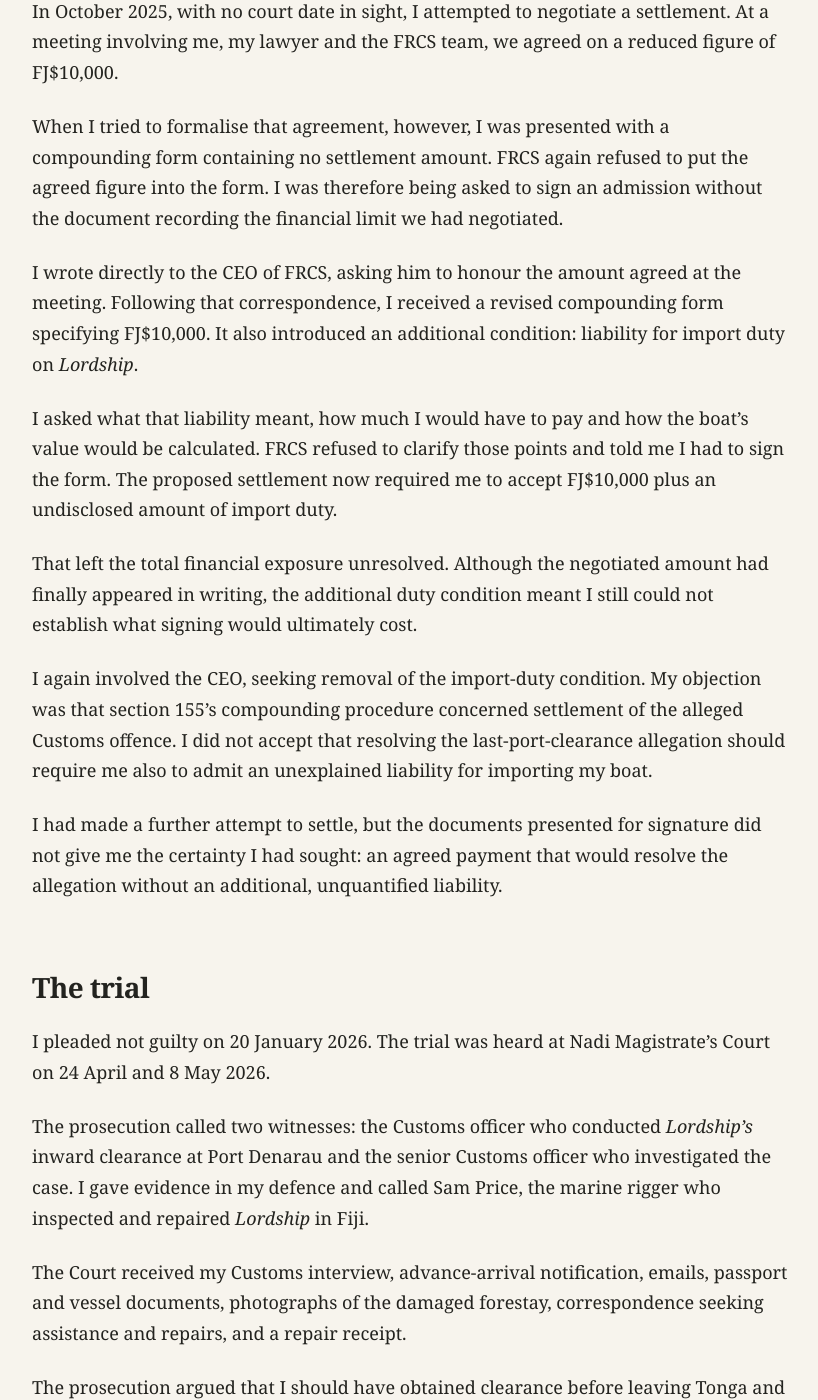
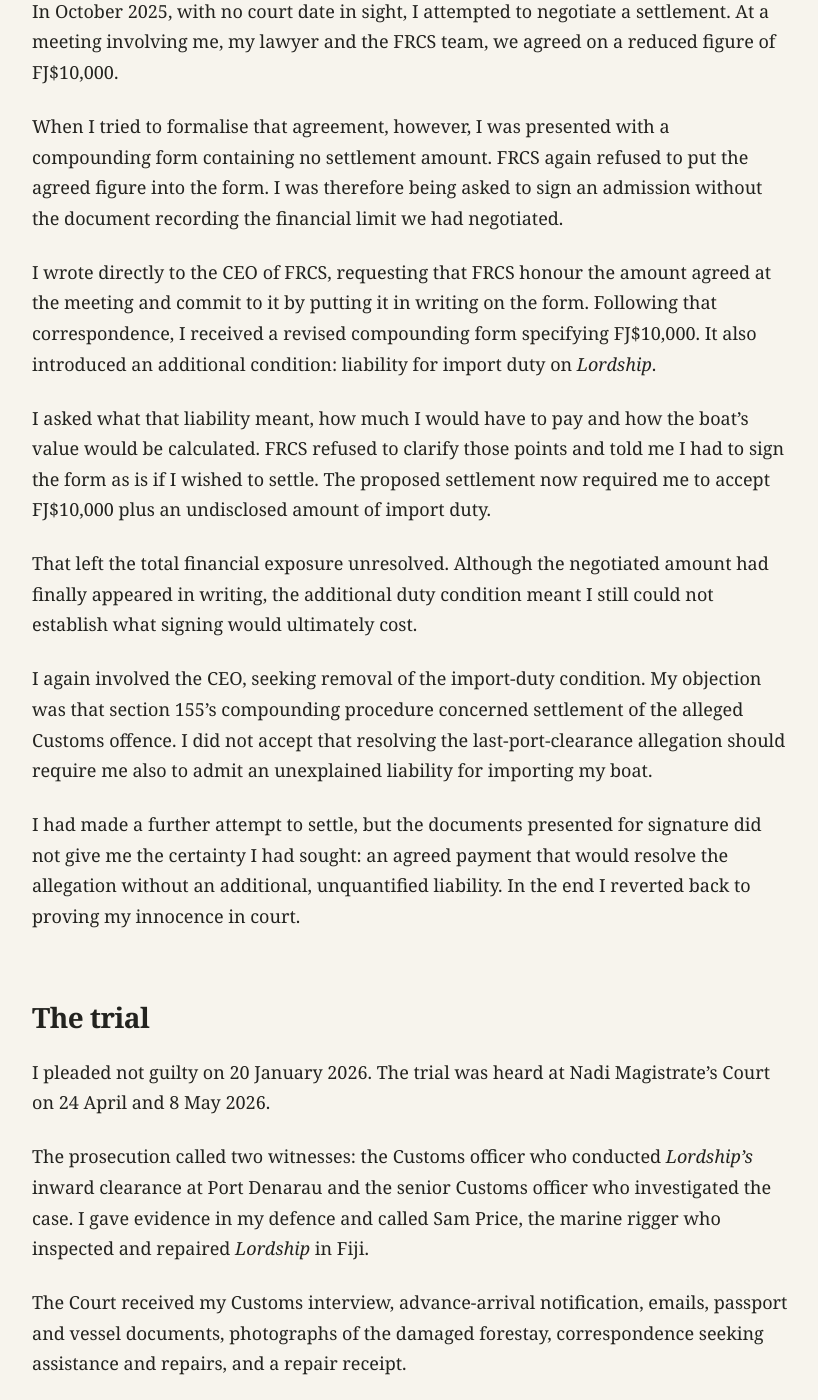
Before and after one commit to geekygrappler/Lordshipsailing, a Jekyll site: the page built from index.md, in a window 1280 px wide and 1400 px high, scrolled down 5473 px. Shown: the whole window, without its empty margins (230-1048 px from the left). Built offline with Jekyll 4.4.1, drawn with Linux system fonts in a browser that asks for light colours.

Commit message:
prove my innocence

```diff
--- a/index.md
+++ b/index.md
@@ -94,15 +94,15 @@ In October 2025, with no court date in sight, I attempted to negotiate a settlem
 
 When I tried to formalise that agreement, however, I was presented with a compounding form containing no settlement amount. FRCS again refused to put the agreed figure into the form. I was therefore being asked to sign an admission without the document recording the financial limit we had negotiated.
 
-I wrote directly to the CEO of FRCS, asking him to honour the amount agreed at the meeting. Following that correspondence, I received a revised compounding form specifying FJ$10,000. It also introduced an additional condition: liability for import duty on *Lordship*.
+I wrote directly to the CEO of FRCS, requesting that FRCS honour the amount agreed at the meeting and commit to it by putting it in writing on the form. Following that correspondence, I received a revised compounding form specifying FJ$10,000. It also introduced an additional condition: liability for import duty on *Lordship*.
 
-I asked what that liability meant, how much I would have to pay and how the boat’s value would be calculated. FRCS refused to clarify those points and told me I had to sign the form. The proposed settlement now required me to accept FJ$10,000 plus an undisclosed amount of import duty.
+I asked what that liability meant, how much I would have to pay and how the boat’s value would be calculated. FRCS refused to clarify those points and told me I had to sign the form as is if I wished to settle. The proposed settlement now required me to accept FJ$10,000 plus an undisclosed amount of import duty.
 
 That left the total financial exposure unresolved. Although the negotiated amount had finally appeared in writing, the additional duty condition meant I still could not establish what signing would ultimately cost.
 
 I again involved the CEO, seeking removal of the import-duty condition. My objection was that section 155’s compounding procedure concerned settlement of the alleged Customs offence. I did not accept that resolving the last-port-clearance allegation should require me also to admit an unexplained liability for importing my boat.
 
-I had made a further attempt to settle, but the documents presented for signature did not give me the certainty I had sought: an agreed payment that would resolve the allegation without an additional, unquantified liability.
+I had made a further attempt to settle, but the documents presented for signature did not give me the certainty I had sought: an agreed payment that would resolve the allegation without an additional, unquantified liability. In the end I reverted back to proving my innocence in court.
 
 ## The trial
 
```
